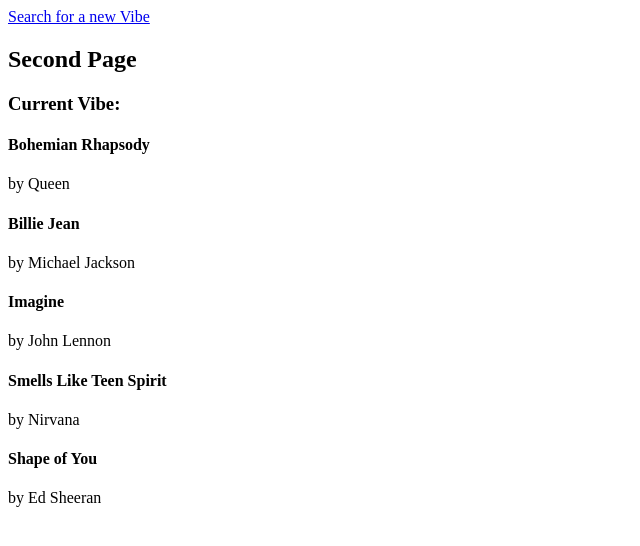
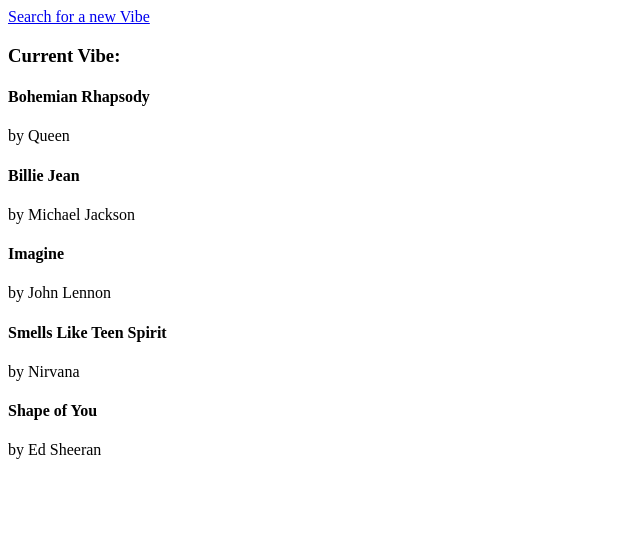
Before and after one commit to TeamTweety/VibeList, a React (Vite) app: page /playlist in a window 1280 px wide. Shown: the top 546 px of the page, without its empty margins (0-640 px from the left). Built offline with nearby package versions, Linux system fonts and the light colour scheme.

Commit message:
fix: branch merge problems

```diff
--- a/src/Components/SecondPage.jsx
+++ b/src/Components/SecondPage.jsx
@@ -6,9 +6,8 @@
 
 export function SecondPage() {
     return (
-        <div>
+        <div className="secondPage">
             <NavBar/>
-            <h2>Second Page</h2>
             <Playlist/>
         </div>
     )
```
